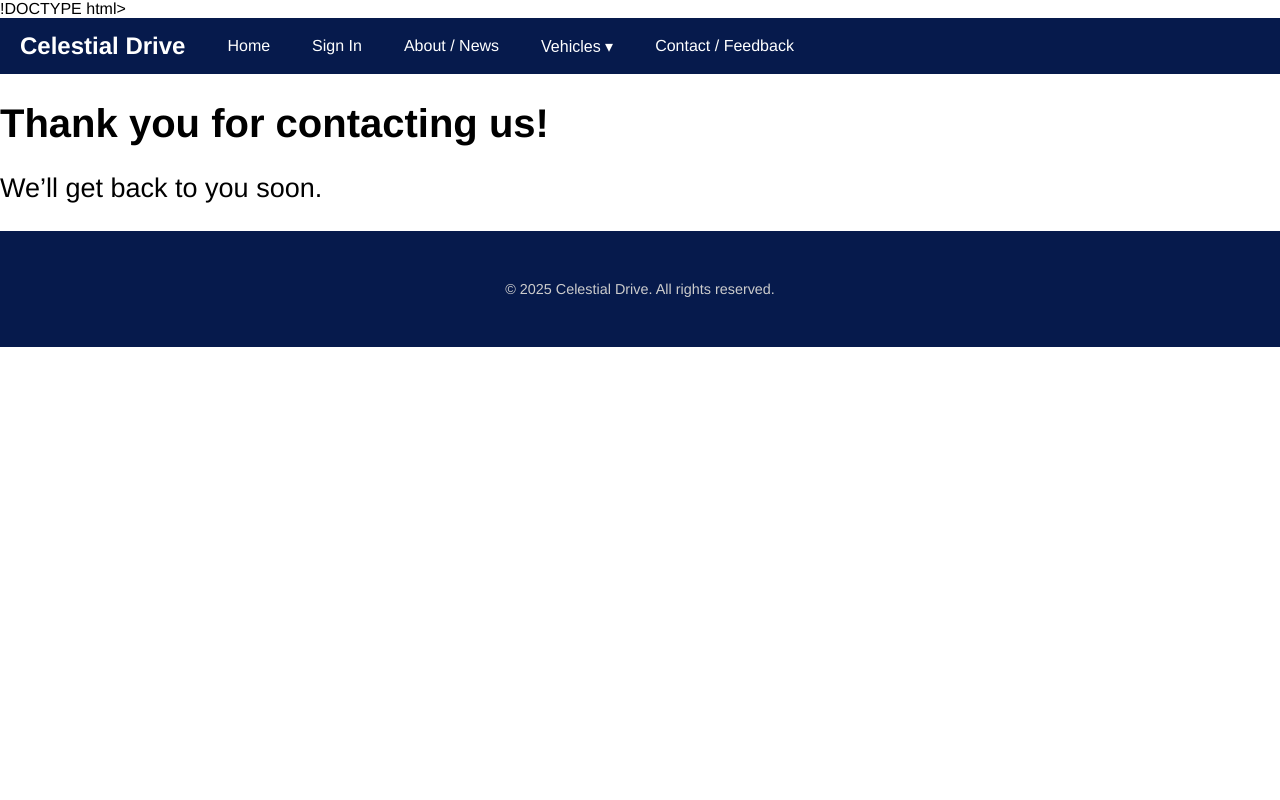
After one commit to caamsoup/Celestial_Drive, a Django app: template products/templates/products/thank_you.html in a window 1280 px wide. The commit adds this page. Run offline with Django 5.2, Linux system fonts and the light colour scheme; the template is opened without the code that fills it, so the values that code supplies are empty.

Commit message:
Add contact form functionality

```diff
--- a/products/templates/products/contact.html
+++ b/products/templates/products/contact.html
@@ -3,7 +3,7 @@
 <head>
   <meta charset="UTF-8" />
   <meta name="viewport" content="width=device-width, initial-scale=1.0"/>
-  <title>Contact / Feedback - Celestial Drive</title>
+  <title>Contact Us! - Celestial Drive</title>
   {% load static %}
   <link rel="stylesheet" href="{% static 'products/style.css' %}">
 </head>
@@ -50,7 +50,8 @@
     <!-- Contact Form -->
     <section class="contact">
       <h2>Contact Us</h2>
-      <form>
+      <form method="POST">
+        {% csrf_token %}
         <input type="text" placeholder="Your Name" required>
         <input type="email" placeholder="Your Email" required>
         <textarea placeholder="Your Message" required></textarea>
--- /dev/null
+++ b/products/templates/products/thank_you.html
@@ -0,0 +1,62 @@
+!DOCTYPE html>
+<html lang="en">
+<head>
+  <meta charset="UTF-8">
+  <meta name="viewport" content="width=device-width, initial-scale=1.0">
+  <title>Celestial Drive</title>
+  {% load static %}
+  <link rel="stylesheet" href="{% static 'products/style.css' %}">
+</head>
+<body>
+
+
+  <nav class="navbar">
+    <div class="logo">Celestial Drive</div>
+
+    <div class="nav-item"><a href="index.html">Home</a></div>
+    <div class="nav-item"><a href="signin.html">Sign In</a></div>
+    <div class="nav-item"><a href="about.html">About / News</a></div>
+
+    <div class="nav-item dropdown">
+      <button class="dropbtn">Vehicles ▾</button>
+      <div class="dropdown-content">
+        <a href="vehicles.html#car1">Car 1</a>
+        <a href="#">Car 2</a>
+        <a href="#">Car 3</a>
+        <a href="#">Car 4</a>
+        <a href="#">Car 5</a>
+        <a href="#">Car 6</a>
+        <a href="#">Car 7</a>
+        <a href="#">Car 8</a>
+        <a href="#">Car 9</a>
+        <a href="#">Car 10</a>
+        <a href="#">Add Product (Admin)</a>
+        <a href="#">Feedback Report (Admin)</a>
+      </div>
+    </div>
+
+    <div class="nav-item"><a href="contact.html">Contact / Feedback</a></div>
+  </nav>
+
+
+
+
+
+
+    <h1>Thank you for contacting us!</h1>
+    <p>We’ll get back to you soon.</p>
+
+
+
+
+
+
+
+
+  <!-- Footer -->
+<footer class="footer">
+  &copy; 2025 Celestial Drive. All rights reserved.
+</footer>
+
+</body>
+</html>
--- a/products/urls.py
+++ b/products/urls.py
@@ -6,5 +6,6 @@ urlpatterns = [
     path("about/", views.about, name="about"),
     path("contact/", views.contact, name="contact"),
     path("signin/", views.signin, name="log"),
+    path('contact/', views.contact_view, name='contact'),
 
 ]
```
Also changed, not shown: products/forms.py (added, +7 -0 lines), products/models.py (+10 -0 lines), products/views.py (+12 -2 lines), db.sqlite3, products/migrations/0001_initial.py (added).
